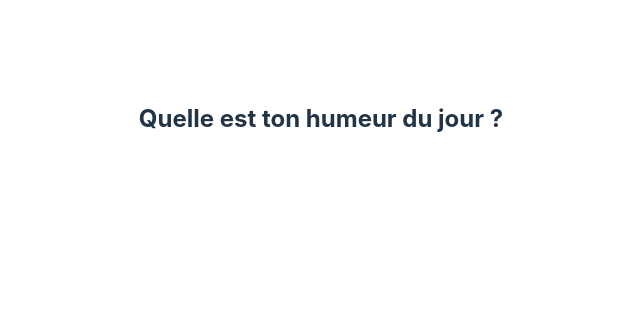
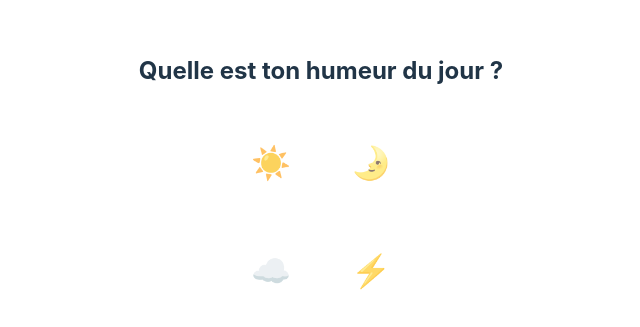
Before and after one commit to Velass/ReactDIGINAMIC, a React (Vite) app: page / in a window 1280 px wide. Shown: the part 221-548 px from the top of the page, without its empty margins (319-959 px from the left). Built offline with nearby package versions, Linux system fonts and the light colour scheme.

Commit message:
refacto de test 1 et 2 test de react j'avais oublié smiley

```diff
--- a/src/components/Smiley.jsx
+++ b/src/components/Smiley.jsx
@@ -1,7 +1,7 @@
 import "./Smiley.css";
 
-function Smiley(smiley) {
-  return <div>{smiley.image}</div>;
+function Smiley(props) {
+  return <div>{props.smiley.image}</div>;
 }
 
 export default Smiley;
```
